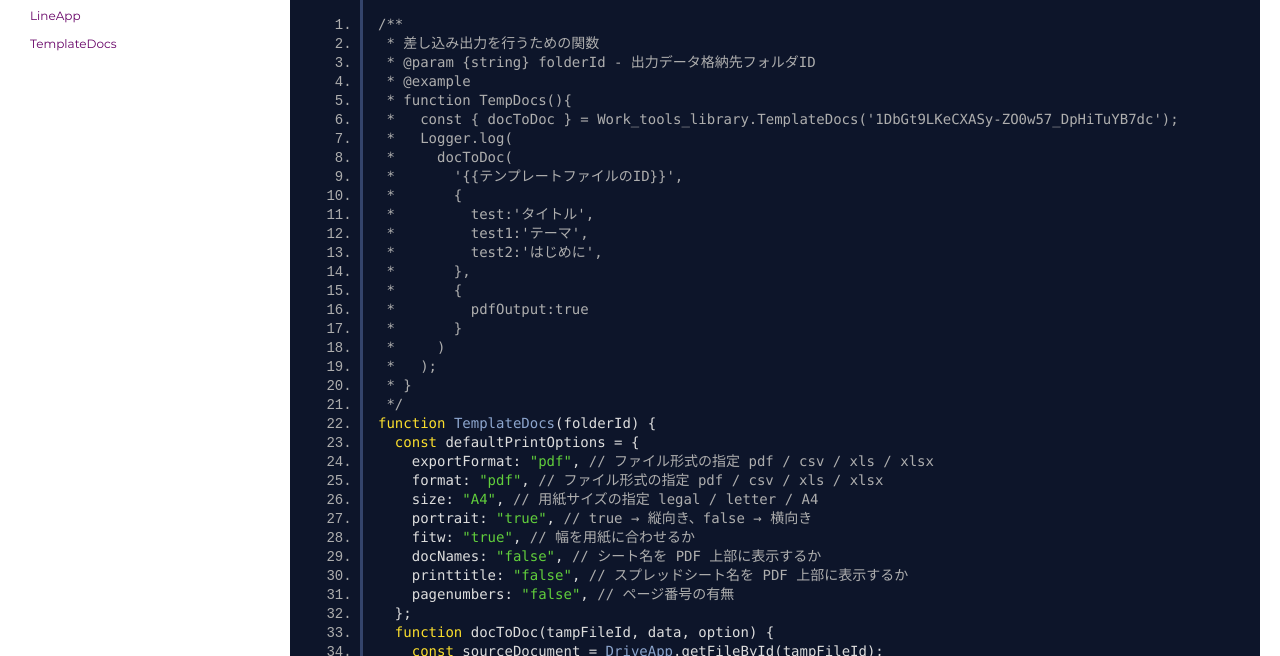
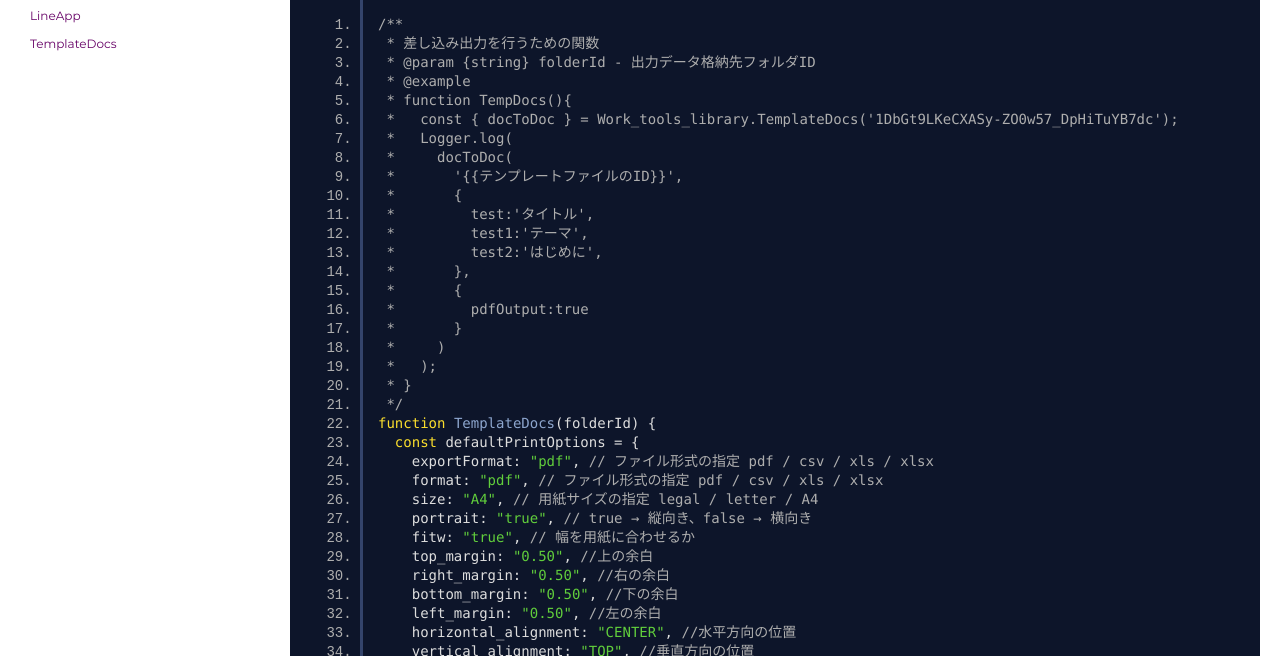
Before and after one commit to cti1650/work_tools_library, a website: page docs/jsdoc/TemplateDocs.js.html in a window 1280 px wide. Shown: the part 144-800 px from the top of the page. Drawn offline with Linux system fonts and the light colour scheme.

Commit message:
ドキュメントの更新

```diff
--- a/docs/jsdoc/TemplateDocs.js.html
+++ b/docs/jsdoc/TemplateDocs.js.html
@@ -72,6 +72,12 @@ function TemplateDocs(folderId) {
     size: "A4", // 用紙サイズの指定 legal / letter / A4
     portrait: "true", // true → 縦向き、false → 横向き
     fitw: "true", // 幅を用紙に合わせるか
+    top_margin: "0.50", //上の余白
+    right_margin: "0.50", //右の余白
+    bottom_margin: "0.50", //下の余白
+    left_margin: "0.50", //左の余白
+    horizontal_alignment: "CENTER", //水平方向の位置
+    vertical_alignment: "TOP", //垂直方向の位置
     docNames: "false", // シート名を PDF 上部に表示するか
     printtitle: "false", // スプレッドシート名を PDF 上部に表示するか
     pagenumbers: "false", // ページ番号の有無
@@ -175,7 +181,7 @@ function TemplateDocs(folderId) {
 <br class="clear">
 
 <footer>
-    Documentation generated by <a href="https://github.com/jsdoc3/jsdoc">JSDoc 3.6.7</a> on Mon Nov 29 2021 12:36:55 GMT+0900 (日本標準時) using the <a href="https://github.com/clenemt/docdash">docdash</a> theme.
+    Documentation generated by <a href="https://github.com/jsdoc3/jsdoc">JSDoc 3.6.7</a> on Mon Nov 29 2021 20:37:12 GMT+0900 (日本標準時) using the <a href="https://github.com/clenemt/docdash">docdash</a> theme.
 </footer>
 
 <script>prettyPrint();</script>
```
Also changed, not shown: docs/jsdoc/LineApp.js.html (+1 -1 lines), docs/jsdoc/global.html (+1 -1 lines), docs/jsdoc/index.html (+1 -1 lines).
